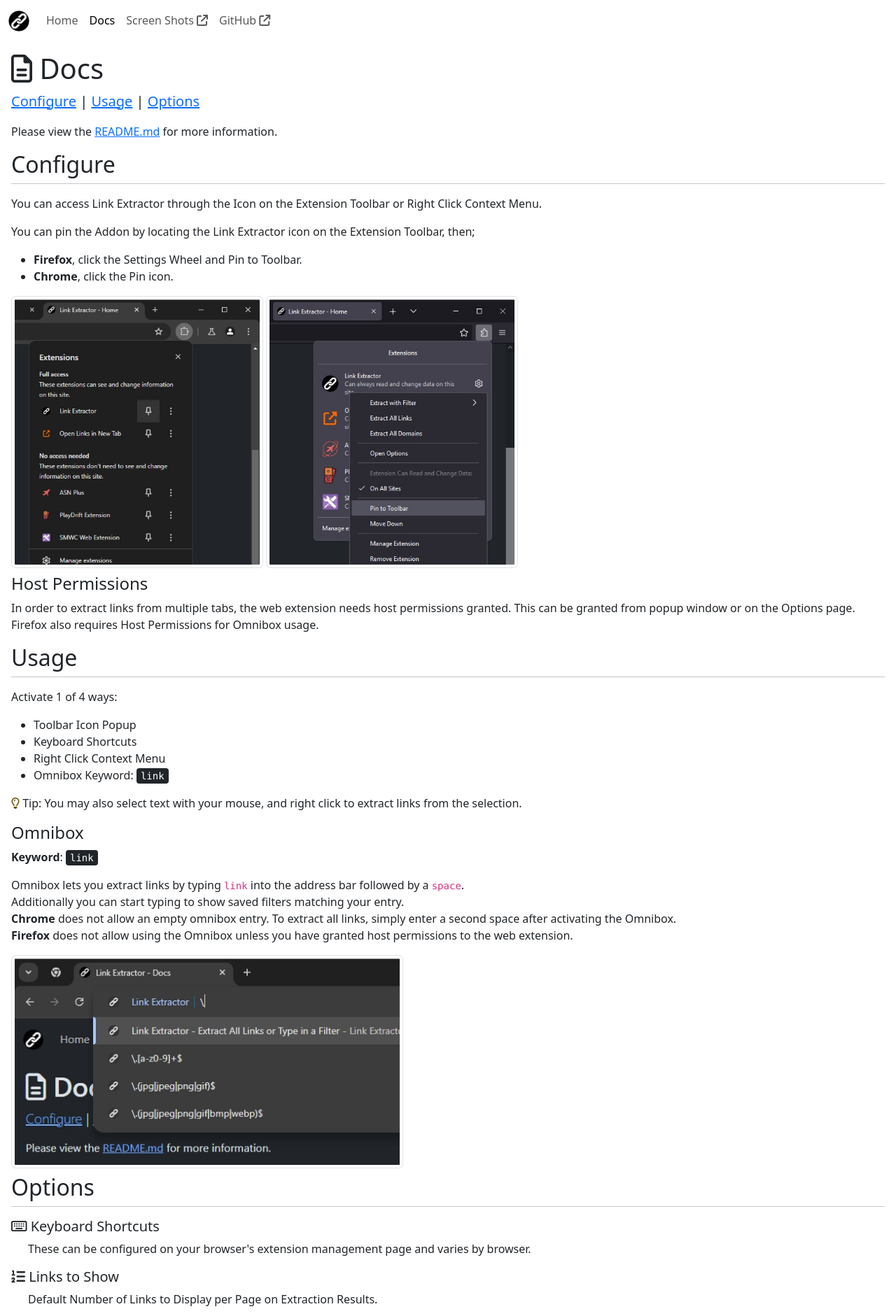
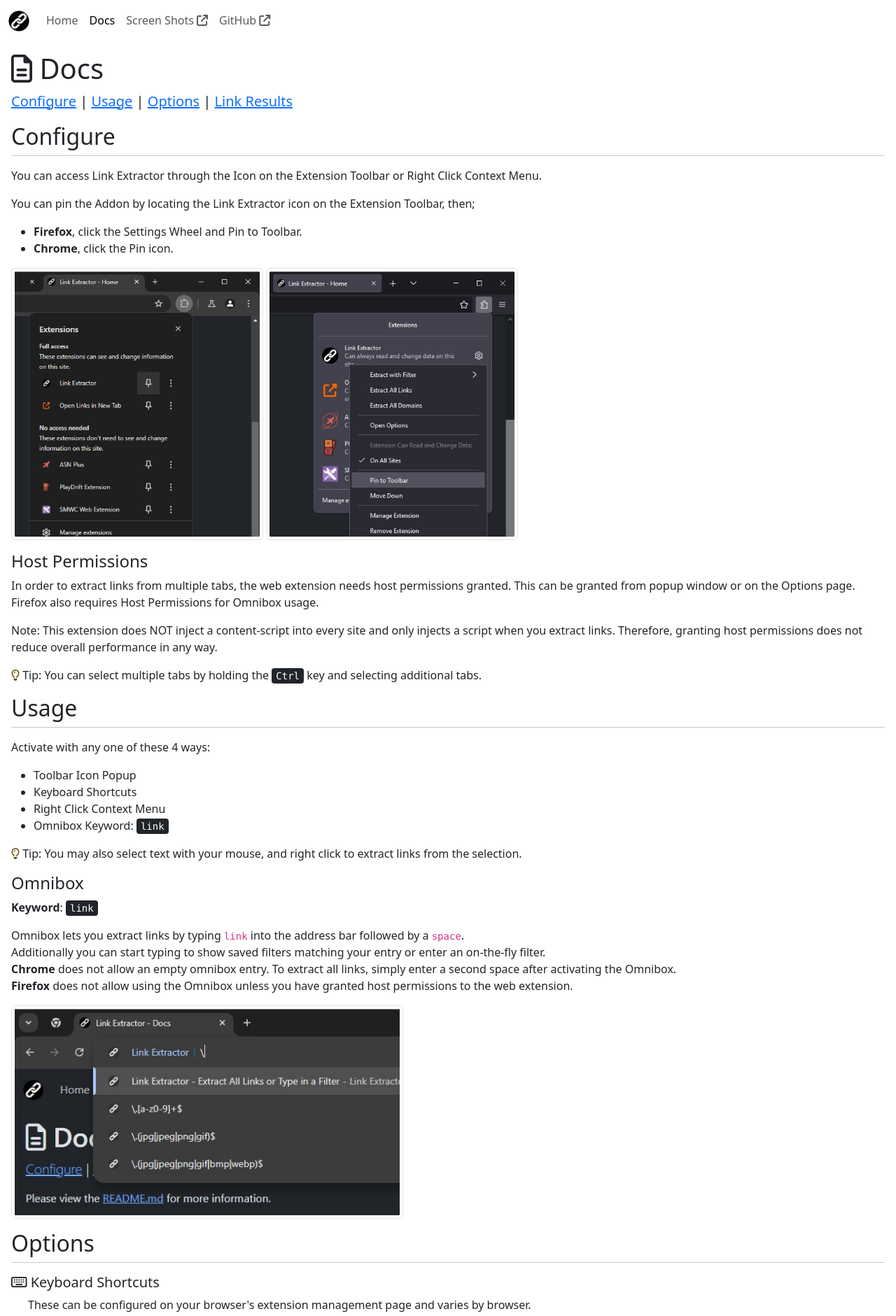
Before and after one commit to cssnr/link-extractor-site, a Jekyll site: the page built from docs.html, in a window 1280 px wide. Shown: the top 1881 px of the page at 70% size. Built offline with Jekyll 4.4.1, drawn with Linux system fonts in a browser that asks for light colours; comment, search, counter and statistics services are not loaded; some of the changed text lies outside the part shown.

Commit message:
Update for v6 (#4)
* Update for v6

* Update Docs

* Add Documentation for Links Page

```diff
--- a/_layouts/default.html
+++ b/_layouts/default.html
@@ -88,7 +88,22 @@
     </div>
 </footer>
 
+<button type="button" class="btn btn-outline-primary" id="back-to-top">
+    <i class="fa-regular fa-square-caret-up"></i>
+</button> <!-- back-to-top -->
+
+<div aria-live="polite" aria-atomic="true" class="">
+    <div id="toast-container" class="toast-container position-fixed bottom-0 end-0 p-3"></div>
+</div> <!-- toast-container -->
+
+<div class="d-none">
+    <div class="toast align-items-center border-0" role="alert" aria-live="assertive" aria-atomic="true" data-bs-delay="5000">
+        <div class="toast-body small"></div>
+    </div>
+</div> <!-- d-none -->
+
 <script src="https://cdnjs.cloudflare.com/ajax/libs/bootstrap/5.3.3/js/bootstrap.bundle.min.js" integrity="sha512-7Pi/otdlbbCR+LnW+F7PwFcSDJOuUJB3OxtEHbg4vSMvzvJjde4Po1v4BR9Gdc9aXNUNFVUY+SK51wWT8WF0Gg==" crossorigin="anonymous" referrerpolicy="no-referrer"></script>
+<script src="https://cdnjs.cloudflare.com/ajax/libs/clipboard.js/2.0.11/clipboard.min.js" integrity="sha512-7O5pXpc0oCRrxk8RUfDYFgn0nO1t+jLuIOQdOMRp4APB7uZ4vSjspzp5y6YDtDs4VzUSTbWzBFZ/LKJhnyFOKw==" crossorigin="anonymous" referrerpolicy="no-referrer"></script>
 <script type="text/javascript" src="/js/main.js"></script>
 
 </body>
--- a/css/main.css
+++ b/css/main.css
@@ -0,0 +1,14 @@
+/* CSS for global */
+
+#back-to-top {
+    position: fixed;
+    bottom: 64px;
+    right: 20px;
+    display: none;
+    z-index: 3;
+}
+
+.toast-container {
+    max-width: 260px;
+    width: 100%;
+}
--- a/docs.html
+++ b/docs.html
@@ -7,9 +7,7 @@
 
 <h1><i class="fa-regular fa-file-lines"></i> {{ page.title }}</h1>
 
-<p class="lead"><a href="#configure">Configure</a> | <a href="#usage">Usage</a> | <a href="#options">Options</a></p>
-
-<p>Please view the <a href="{{ site.github_url }}?tab=readme-ov-file#readme" target="_blank">README.md</a> for more information.</p>
+<p class="lead"><a href="#configure">Configure</a> | <a href="#usage">Usage</a> | <a href="#options">Options</a> | <a href="#links">Link Results</a></p>
 
 <h2 id="configure">Configure</h2>
 <hr class="mt-0">
@@ -21,7 +19,7 @@
     <li><strong>Chrome</strong>, click the Pin icon.<br></li>
 </ul>
 
-<div class="mb-2">
+<div class="mb-3">
     <img src="/media/images/chrome-pin.jpg" class="img-thumbnail" alt="Chrome Pin Extension" width="360">
     <img src="/media/images/firefox-pin.jpg" class="img-thumbnail" alt="Chrome Pin Extension" width="360">
 </div>
@@ -32,16 +30,24 @@
     This can be granted from popup window or on the Options page.
     Firefox also requires Host Permissions for Omnibox usage.
 </p>
+<p>
+    Note: This extension does NOT inject a content-script into every site and only injects a script when you extract links.
+    Therefore, granting host permissions does not reduce overall performance in any way.
+</p>
+<p>
+    <i class="fa-regular fa-lightbulb text-warning-emphasis"></i>
+    Tip: You can select multiple tabs by holding the <kbd>Ctrl</kbd> key and selecting additional tabs.
+</p>
 
 <h2 id="usage">Usage</h2>
 <hr class="mt-0">
 
-<p>Activate 1 of 4 ways:</p>
+<p>Activate with any one of these 4 ways:</p>
 <ul>
     <li>Toolbar Icon Popup</li>
     <li>Keyboard Shortcuts</li>
     <li>Right Click Context Menu</li>
-    <li>Omnibox Keyword: <kbd>link</kbd></li>
+    <li>Omnibox Keyword: <kbd role="button" data-clipboard-text="link">link</kbd></li>
 </ul>
 
 <p>
@@ -50,26 +56,34 @@
 </p>
 
 <h4>Omnibox</h4>
-<p><span class="fw-bold">Keyword</span>: <kbd>link</kbd></p>
+<p>
+    <span class="fw-bold">Keyword</span>: <kbd role="button" data-clipboard-text="link">link</kbd>
+    {% comment %}<a href="#" data-clipboard-text="link"><i class="fa-solid fa-copy"></i></a>{% endcomment %}
+</p>
 <p>
     Omnibox lets you extract links by typing <code>link</code> into the address bar followed by a <code>space</code>.<br>
-    Additionally you can start typing to show saved filters matching your entry.<br>
+    Additionally you can start typing to show saved filters matching your entry or enter an on-the-fly filter.<br>
     <span class="fw-bold">Chrome</span> does not allow an empty omnibox entry. To extract all links, simply enter a second space after activating the Omnibox.<br>
     <span class="fw-bold">Firefox</span> does not allow using the Omnibox unless you have granted host permissions to the web extension.<br>
 </p>
 
-<div class="mb-2">
-    <img src="/media/images/chrome-omnibox.jpg" class="img-thumbnail" alt="Chrome Pin Extension" width="560">
-</div>
+<div class="mb-3"><img src="/media/images/chrome-omnibox.jpg" class="img-thumbnail" alt="Chrome Pin Extension" width="560"></div>
 
 <h2 id="options">Options</h2>
 <hr class="mt-0">
 
 <h5><i class="fa-regular fa-keyboard"></i> Keyboard Shortcuts</h5>
-<p class="ps-4">These can be configured on your browser's extension management page and varies by browser.</p>
-
-<h5><i class="fa-solid fa-list-ol"></i> Links to Show</h5>
-<p class="ps-4">Default Number of Links to Display per Page on Extraction Results.</p>
+<p class="ps-4">
+    These can be configured on your browser's extension management page and varies by browser.
+    <br>
+    <strong>Firefox:</strong> <a href="https://support.mozilla.org/en-US/kb/manage-extension-shortcuts-firefox" target="_blank" rel="noopener">
+        https://support.mozilla.org/en-US/kb/manage-extension-shortcuts-firefox</a>
+    <br>
+    <strong>Chrome:</strong> Google does not provide documentation on extension shortcuts.
+    However, you can manage these by entering the following into your address bar:
+    <kbd role="button" data-clipboard-text="chrome://extensions/shortcuts">chrome://extensions/shortcuts</kbd>
+    {% comment %}<a href="#" data-clipboard-text="chrome://extensions/shortcuts"><i class="fa-solid fa-copy"></i></a>{% endcomment %}
+</p>
 
 <h5><i class="fa-solid fa-code"></i> Regex Flags</h5>
 <p class="ps-4">
@@ -78,16 +92,17 @@
        target="_blank" rel="noopener">read this document</a>.
 </p>
 
+<h5><i class="fa-solid fa-toggle-off"></i> Remove Duplicate Links</h5>
+<p class="ps-4">Remove duplicate links from the results page. Disable this to see all links on the page for auditing and extra fields.</p>
+
 <h5><i class="fa-solid fa-toggle-off"></i> Use Default Link Filtering</h5>
 <p class="ps-4">
     Filter <strong>out</strong> any links that do not contain <kbd>://</kbd>.
     Turn this off this to include links such as <code>magnet:</code> and <code>mailto:</code> etc.
 </p>
 
-<h5><i class="fa-solid fa-toggle-off"></i> Automatically Sort Alphabetically</h5>
-<p class="ps-4">
-    Sort Links Alphabetically by Default on Results Page. Links may also be manually sorted after extracting.
-</p>
+<h5><i class="fa-solid fa-toggle-off"></i> Save Link Results Page Options</h5>
+<p class="ps-4">Save Link Results Page settings, such as number of links shown, extra fields displayed, and column sorting.</p>
 
 <h5><i class="fa-solid fa-toggle-off"></i> Enable Right Click Menu</h5>
 <p class="ps-4">Enable or Disable Right Click Context Menu.</p>
@@ -101,3 +116,46 @@
     Edit an existing filter by clicking on it.<br>
     Reorder filters by clicking on the grip and dragging.
 </p>
+
+<h2 id="links">Link Results</h2>
+<hr class="mt-0">
+
+<p>
+    The Link Results Page utilizes <a href="https://datatables.net/" target="_blank" rel="noopener">DataTables.net</a>
+    to display, sort, page, and filter the results.
+</p>
+
+<p>
+    <i class="fa-regular fa-lightbulb text-warning-emphasis"></i>
+    Tip: You can show the available keyboard shortcuts by pressing the <kbd>K</kbd> <i class="fa-regular fa-keyboard"></i> <kbd>Z</kbd> keys.
+</p>
+
+<h5><i class="fa-solid fa-tablet-button"></i> Show Additional Data</h5>
+<p>You can show additional details about the extracted links; including text, title, label, rel, and target.</p>
+
+<h5><i class="fa-solid fa-tablet-button"></i> Copy Table</h5>
+<p>
+    This copies the entire table, including the headers, and additional fields.
+    <br>
+    If you just want to copy the links, use the Copy Links button or Keyboard Shortcuts
+    <kbd>C</kbd> <i class="fa-regular fa-keyboard"></i> <kbd>L</kbd> for links and
+    <kbd>D</kbd> <i class="fa-regular fa-keyboard"></i> <kbd>M</kbd> for domains.
+</p>
+
+<h5><i class="fa-solid fa-tablet-button"></i> CSV Export</h5>
+<p>This downloads the entire table, including the headers, and additional fields, as a CSV file.</p>
+
+<h5><i class="fa-solid fa-i-cursor"></i> Filter</h5>
+<p>
+    You can filter links on the fly by typing into the Filter box..<br>
+    <strong>Note:</strong> DataTables Search Filter does <strong>not</strong> support <code>$</code> or <code>^</code> in regular expressions
+    (a custom search will be added in a future release).
+</p>
+
+<p>
+    <i class="fa-regular fa-lightbulb text-warning-emphasis"></i>
+    Tip: Additional Data, Number of Links Shown, and Column Sorting options will be saved
+    across sessions if you enable the <code>Save Links Page Options</code> Option.
+</p>
+
+<p class="mt-5">Please view the <a href="{{ site.github_url }}?tab=readme-ov-file#readme" target="_blank">README.md</a> for more information.</p>
--- a/js/main.js
+++ b/js/main.js
@@ -1,5 +1,84 @@
 // JS Main
 
-// document.addEventListener('DOMContentLoaded', function () {
-//     console.log('DOMContentLoaded')
-// })
+document
+    .querySelectorAll('[data-clipboard-text]')
+    .forEach((el) => el.addEventListener('click', (e) => e.preventDefault()))
+
+const backToTop = document.getElementById('back-to-top')
+
+if (backToTop) {
+    window.addEventListener('scroll', debounce(onScroll))
+    backToTop.addEventListener('click', () => {
+        document.body.scrollTop = 0
+        document.documentElement.scrollTop = 0
+    })
+}
+
+if (typeof ClipboardJS !== 'undefined') {
+    const clipboard = new ClipboardJS('[data-clipboard-text]')
+    clipboard.on('success', function (event) {
+        // console.debug('clipboard.success:', event)
+        // const text = event.text
+        // console.debug(`text: "${text}"`)
+        if (event.trigger.dataset.toast) {
+            showToast(event.trigger.dataset.toast)
+        } else {
+            showToast('Copied to Clipboard')
+        }
+    })
+    clipboard.on('error', function (event) {
+        // console.debug('clipboard.error:', event)
+        showToast('Clipboard Copy Failed', 'warning')
+    })
+}
+
+/**
+ * On Scroll Callback
+ * @function onScroll
+ */
+function onScroll() {
+    if (
+        document.body.scrollTop > 20 ||
+        document.documentElement.scrollTop > 20
+    ) {
+        backToTop.style.display = 'block'
+    } else {
+        backToTop.style.display = 'none'
+    }
+}
+
+/**
+ * Show Bootstrap Toast
+ * @function showToast
+ * @param {String} message
+ * @param {String} type
+ */
+function showToast(message, type = 'success') {
+    console.debug(`showToast: ${type}: ${message}`)
+    const clone = document.querySelector('.d-none .toast')
+    const container = document.getElementById('toast-container')
+    if (!clone || !container) {
+        return console.warn('Missing clone or container:', clone, container)
+    }
+    const element = clone.cloneNode(true)
+    element.querySelector('.toast-body').innerHTML = message
+    element.classList.add(`text-bg-${type}`)
+    container.appendChild(element)
+    const toast = new bootstrap.Toast(element)
+    element.addEventListener('mousemove', () => toast.hide())
+    toast.show()
+}
+
+/**
+ * DeBounce Function
+ * @function debounce
+ * @param {Function} fn
+ * @param {Number} timeout
+ */
+function debounce(fn, timeout = 250) {
+    let timeoutID
+    return (...args) => {
+        clearTimeout(timeoutID)
+        timeoutID = setTimeout(() => fn(...args), timeout)
+    }
+}
```
